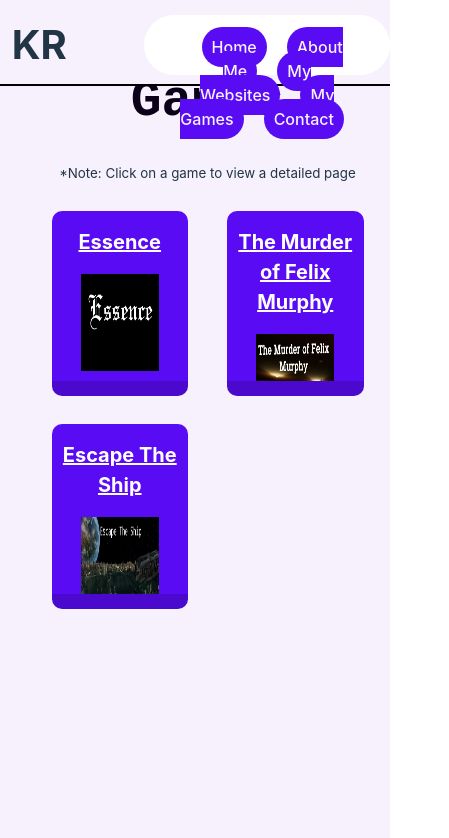
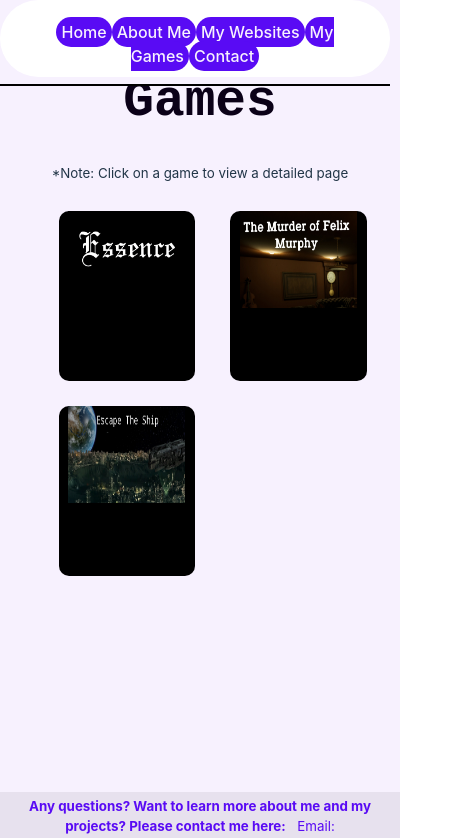
Before and after one commit to KadenReynolds/Portfolio, a React (Vite) app: page /games in a window 390 px wide. Shown: the top 838 px of the page, 449 px wide, since content can reach past the window. Built offline with nearby package versions, Linux system fonts and the light colour scheme.

Commit message:
added some media querys as well as changed view for games page, added footer for all pages so 'Contact' page can be replaced with 'Accolades'

```diff
--- a/src/App.css
+++ b/src/App.css
@@ -102,6 +102,48 @@
 
 .navbar > .links:hover{
   background-color: rgb(80, 12, 218);
+}
+
+@media only screen and (max-width:768px){
+  .navbarDiv{
+    position: fixed;
+    top: 0;
+    left: 0;
+    background-color: rgb(247, 241, 254);
+    z-index: 1;
+    width: 100%;
+    height: 10svh;
+    border-bottom: 2px solid black;
+  }
+
+  .navHeader{
+    opacity: 0;
+    z-index: 0;
+    width: 0;
+    aspect-ratio: 1;
+  }
+  .navbar{
+    position: fixed;
+    height: 5svh;
+    left: 0%;
+    top: 0px;
+    z-index: 1;
+    padding: 15px;
+    padding-top: 20px;
+    background-color: white;
+    border-radius: 40px;
+    /* border-bottom: 2px solid black; */
+  }
+
+  .navbar > .links{
+    margin-right: 0px;
+    margin-left: 0px;
+    padding: 5px;
+    border-radius: 50px;
+    background-color: rgb(89, 11, 244);
+    color: rgb(247, 241, 254);
+    font-weight: 500;
+  }
 }
 /*------------------------------------*/
 
@@ -224,7 +266,7 @@
   margin-bottom: 3.5svw;
   border-radius: 10px;
   border-bottom-style: solid;
-  border-bottom-width: 15px;
+  border-bottom-width: 5px;
   border-bottom-color: rgb(75, 9, 206);
   transition: .5s;
   overflow: hidden;
@@ -384,40 +426,47 @@ th, td{
 /*MyGames*/
 
 #gamesMasterDiv{
-  width: 100%;
+  position: absolute;
+  width: 70%;
+  aspect-ratio: 1.2;
   margin: 0;
-  left: 0;
+  left: 20svw;
   display: grid;
-  grid-template-columns: 50% 45%;
-  grid-template-rows: 50% 45%;
+  grid-template-columns: 44% 44%;
+  grid-template-rows: 44% 44%;
+  overflow-x: hidden;
 }
 
 .gameDivs{
-  width: 20svw;
-  aspect-ratio: .8;
-  background-color: rgb(89, 11, 244);
-  margin-right: 5svw;
-  margin-left: 5svw;
+  width: 30svw;
+  aspect-ratio: 1.2;
+  background-color: rgba(0, 0, 0, 1);
+  /* margin-right: 5svw;
+  margin-left: 5svw; */
+  margin-bottom: 3.5svw;
   margin-top: 3.5svw;
-  margin-bottom: 3.5svw;
   border-radius: 10px;
-  border-bottom-style: solid;
+  /* border-bottom-style: solid;
   border-bottom-width: 15px;
-  border-bottom-color: rgb(75, 9, 206);
+  border-bottom-color: rgb(75, 9, 206); */
   transition: .5s;
   overflow: hidden;
 }
 
-.gameDivs > *{
-  color: white;
-  text-decoration: underline;
+.gameDivs > img{
+  position: relative;
+  width: 30svw;
+  aspect-ratio: 1.2;
+  transition: .5s;
+  opacity: 1;
 }
 
-.gameDivs > img{
+.gameDivs:hover > img{
   position: relative;
-  width: 20svw;
-  aspect-ratio: .8;
+  width: 30svw;
+  aspect-ratio: 1.2;
   transition: .5s;
+  opacity: .5;
 }
 
 /* .gameDivs > img{
@@ -430,7 +479,7 @@ th, td{
   border-radius: 5px;
 } */
 
-.gameDivs:hover{
+/* .gameDivs:hover{
   width: 21svw;
   aspect-ratio: .8;
   transition: .5s;
@@ -444,7 +493,7 @@ th, td{
   width: 21svw;
   aspect-ratio: .8;
   transition: .5s;
-}
+} */
 
 /* .gameDivs:hover > img{
   width: 400px;
@@ -466,6 +515,18 @@ th, td{
     color: rgb(255, 255, 255);
     font-size: 15pt;
     text-decoration: underline;
+  }
+
+  #gamesMasterDiv{
+    position: absolute;
+    width: 100%;
+    aspect-ratio: .8;
+    margin: 0;
+    left: 15svw;
+    display: grid;
+    grid-template-columns: 44% 44%;
+    grid-template-rows: 40% 40% 40%;
+    overflow-x: hidden;
   }
 }
 
@@ -544,17 +605,32 @@ th, td{
 
 /*Contact*/
 
-#contactDiv{
-  /* background-color: white; */
-  /* padding-top: 10px; */
-  border-radius: 10px;
+#contactSpan{
+  display: inline;
+  position: fixed;
+  bottom: 0;
+  left: 0;
+  width: 100%;
+  height: 5svh;
+  color: rgb(89, 11, 244);
+  background-color: rgb(231, 225, 238);
+  padding: 5px;
+  justify-content: center;
+  font-size: 10pt;
 }
 
-.horizontalRow{
-  line-height: 50%;
+.contactLink{
+  text-align: center;
+  display: inline;
+  width: 10svw;
+  right: 0;
+  margin-bottom: 1svh;
+  margin-left: 3svw;
+  margin-top: 1svh;
 }
-.contactLink{
-  color: rgb(89, 11, 244);
+
+#contactSpan > h4{
+  display: inline;
 }
 
 /*------------------------------------*/
@@ -562,9 +638,8 @@ th, td{
 /*Footer*/
 
 .footer{
-  position: fixed;
+  position: absolute;
   bottom: 0;
-  left: 0;
   margin: 0;
   width: 100%;
   aspect-ratio: 20;
--- a/src/App.jsx
+++ b/src/App.jsx
@@ -10,7 +10,7 @@ import SiteView from './Pages/SiteView'
 import Games from './Pages/MyGames'
 import GameView from './Pages/GameView'
 import AboutMe from './Pages/AboutMe'
-import Contact from './Pages/Contact'
+import ContactFooter from './Components/ContactFooter'
 
 function App() {
 
@@ -87,9 +87,10 @@ function App() {
         <Route path='/websites' element={<Websites mySites={mySites}/>}/>
         <Route path='/websites/:siteID' element={<SiteView mySites={mySites}/>}/>
         <Route path='/games' element={<Games myGames={myGames}/>}/>
-        <Route path='/contact' element={<Contact/>}/>
+        {/* <Route path='/contact' element={<Contact/>}/> */}
         <Route path='/games/:gameID' element={<GameView myGames={myGames}/>}/>
       </Routes>
+      <ContactFooter/>
     </>
   )
 }
--- /dev/null
+++ b/src/Components/ContactFooter.jsx
@@ -0,0 +1,15 @@
+
+function Contact() {
+  return(
+    <>
+      <span id="contactSpan" >
+        <h4>Any questions? Want to learn more about me and my projects? Please contact me here:</h4>
+        <p className="contactLink">Email: kadenreynolds05@gmail.com</p>
+        <p className="contactLink">LinkedIn: <a href="https://www.linkedin.com/in/kadenreynolds/" target="_blank">https://www.linkedin.com/in/kadenreynolds/</a></p>
+        <p className="contactLink">Phone: (970)-219-9012</p>
+      </span>
+    </>
+  )
+}
+
+export default Contact
--- a/src/Pages/AboutMe.jsx
+++ b/src/Pages/AboutMe.jsx
@@ -23,10 +23,10 @@ function AboutMe() {
         </div>
       </div>
 
-      <footer className="footer">
+      {/* <footer className="footer">
         Any questions? Want to learn more about me and my projects? Please contact me here:
         <a onClick={contactClick} id="linkToContact"> Contact</a>
-      </footer>
+      </footer> */}
     </>
   )
 }
--- a/src/Pages/Contact.jsx
+++ /dev/null
@@ -1,21 +0,0 @@
-
-function Contact() {
-  return(
-    <>
-      <h1 className="pageHeader">Contact</h1>
-      <h5 id="pageDescription"><u>Below is my contact information feel free to contact with questions/concerns</u></h5>
-      <br />
-      <div id="contactDiv" >
-        <hr className="horizontalRow" />
-        <p className="contactLink">Email: kadenreynolds05@gmail.com</p>
-        <hr className="horizontalRow" />
-        <p className="contactLink">LinkedIn: <a href="https://www.linkedin.com/in/kadenreynolds/" target="_blank">https://www.linkedin.com/in/kadenreynolds/</a></p>
-        <hr className="horizontalRow" />
-        <p className="contactLink">Phone: (970)-219-9012</p>
-        <hr className="horizontalRow" />
-      </div>
-    </>
-  )
-}
-
-export default Contact
--- a/src/Pages/MyGames.jsx
+++ b/src/Pages/MyGames.jsx
@@ -15,8 +15,7 @@ function Games({myGames}) {
           return(
             <Link to={`/games/${games.id}`} key={games.id} className="gameLinks">
               <div className="gameDivs">
-                <h2>{games.name}</h2>
-                <img src={games.gameCatalogImg} alt="hello" />
+                <img src={games.gameCatalogImg} alt="hello"/>
               </div>
             </Link>
           )
--- a/src/index.css
+++ b/src/index.css
@@ -25,7 +25,7 @@ a:hover {
 body {
   margin: 0;
   display: flex;
-  min-width: 320px;
+  min-width: 400px;
   min-height: 155vh;
   background-color: rgb(247, 241, 254);
 }
```
